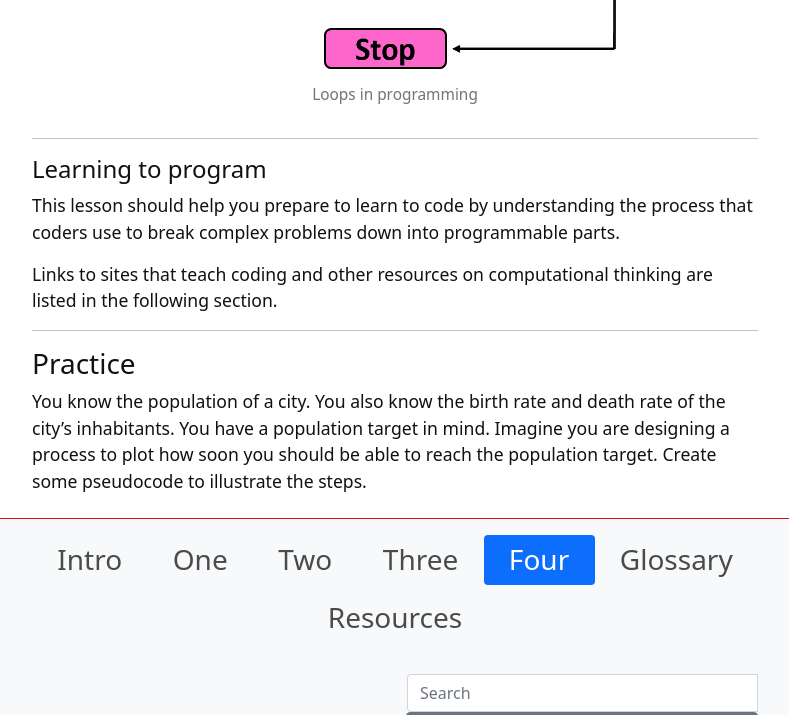
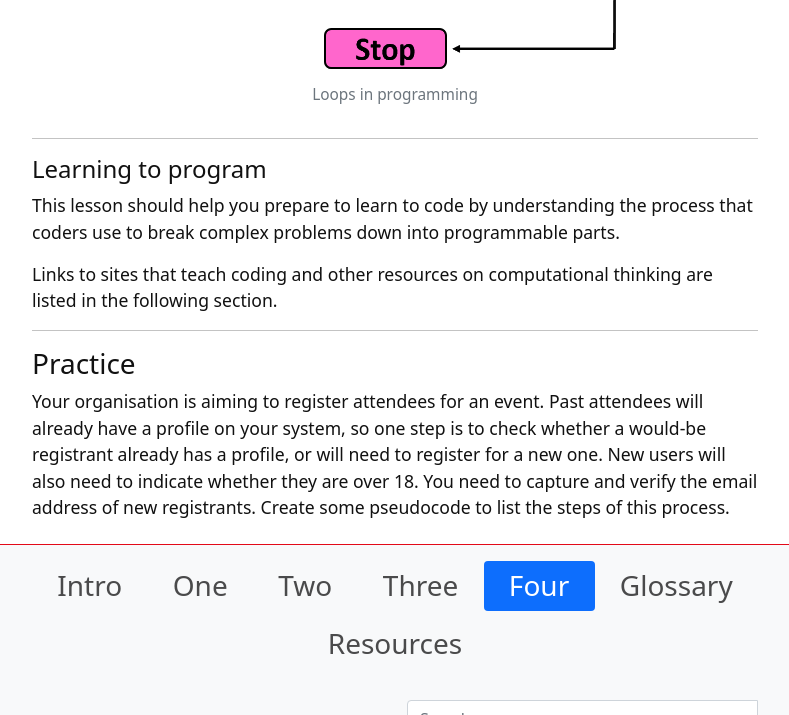
Before and after one commit to weaverbel/intro-computational-thinking, a Jekyll site: the page built from content/4-lesson.md, in a window 1280 px wide and 900 px high, scrolled down 1773 px, cut to the strip 0-715 px from the top of the window. Shown: the whole strip, without its empty margins (245-1034 px from the left). Built offline with Jekyll 4.4.1, drawn with Linux system fonts in a browser that asks for light colours.

Commit message:
Update 4-lesson.md
change the practice

```diff
--- a/content/4-lesson.md
+++ b/content/4-lesson.md
@@ -38,4 +38,4 @@ Links to sites that teach coding and other resources on computational thinking a
 
 ### Practice
 
-You know the population of a city. You also know the birth rate and death rate of the city's inhabitants. You have a population target in mind. Imagine you are designing a process to plot how soon you should be able to reach the population target. Create some pseudocode to illustrate the steps.
+Your organisation is aiming to register attendees for an event. Past attendees will already have a profile on your system, so one step is to check whether a would-be registrant already has a profile, or will need to register for a new one. New users will also need to indicate whether they are over 18. You need to capture and verify the email address of new registrants. Create some pseudocode to list the steps of this process.
```
